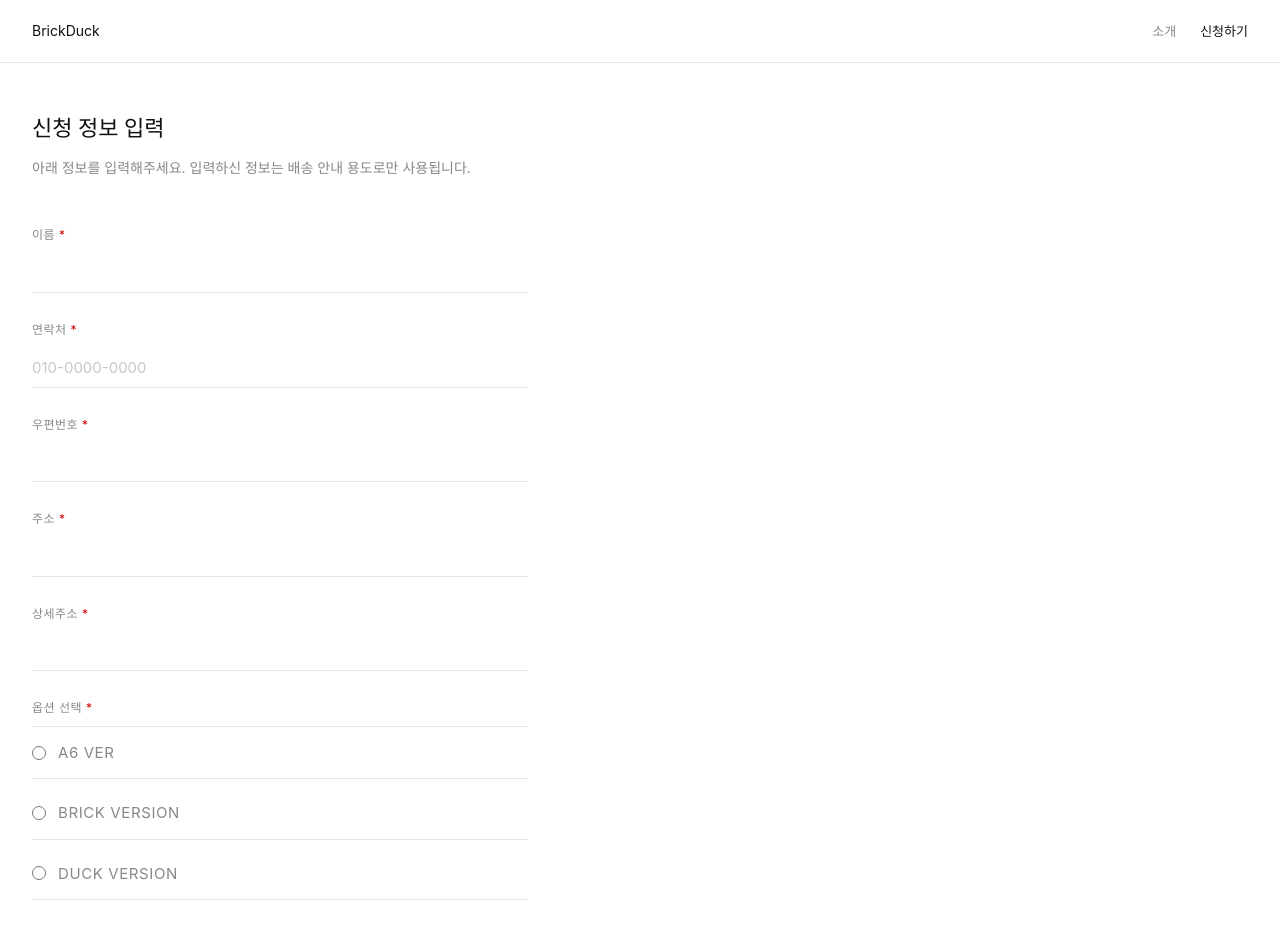
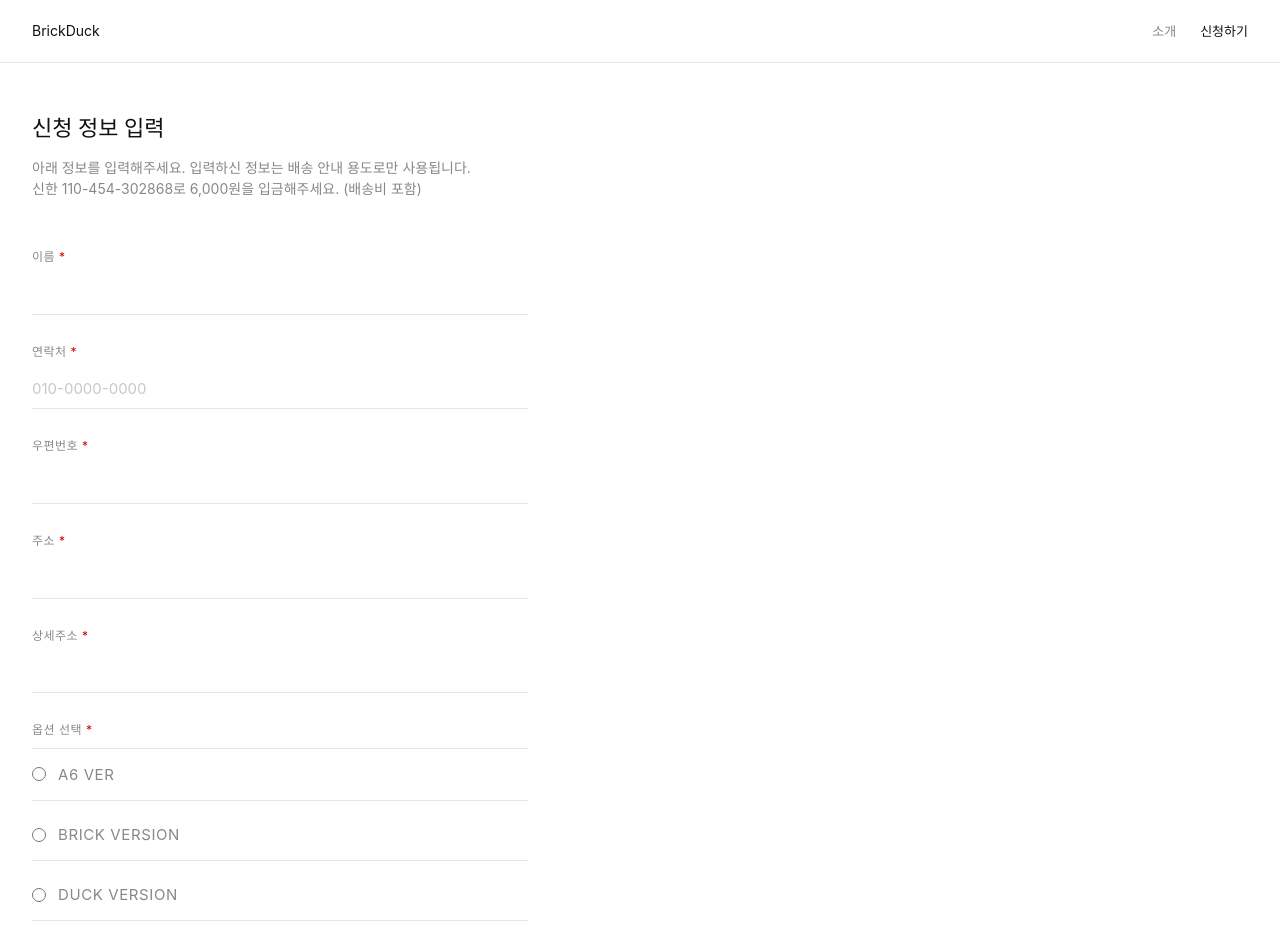
Before and after one commit to seoyoungkiim/BrickDuck, a plain HTML site: page apply.html in a window 1280 px wide. Shown: the top 932 px of the page. Drawn offline with Linux system fonts and the light colour scheme.

Commit message:
Update apply.html

```diff
--- a/apply.html
+++ b/apply.html
@@ -218,7 +218,8 @@
 
   <main>
     <h1 class="page-title">신청 정보 입력</h1>
-    <p class="desc">아래 정보를 입력해주세요. 입력하신 정보는 배송 안내 용도로만 사용됩니다.</p>
+    <p class="desc">아래 정보를 입력해주세요. 입력하신 정보는 배송 안내 용도로만 사용됩니다.
+    신한 110-454-302868로 6,000원을 입금해주세요. (배송비 포함)</p>
 
     <form id="applyForm"
           action="https://script.google.com/macros/s/AKfycbyWPUo8SpnEGYTrJ9vZbuSK4lGAzyhLB8qhvNwEVw4_L2IuCbgVNu5HYK93aWD0ALXLVA/exec"
```
